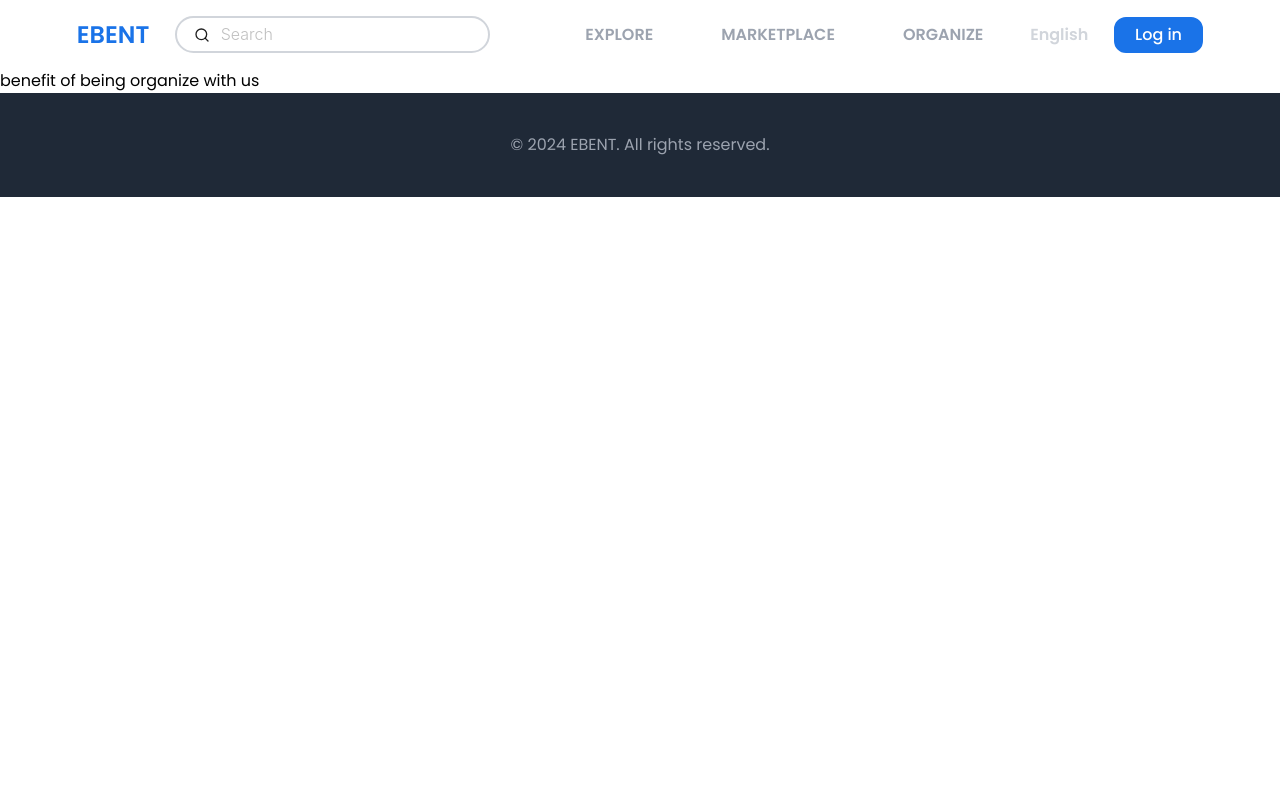
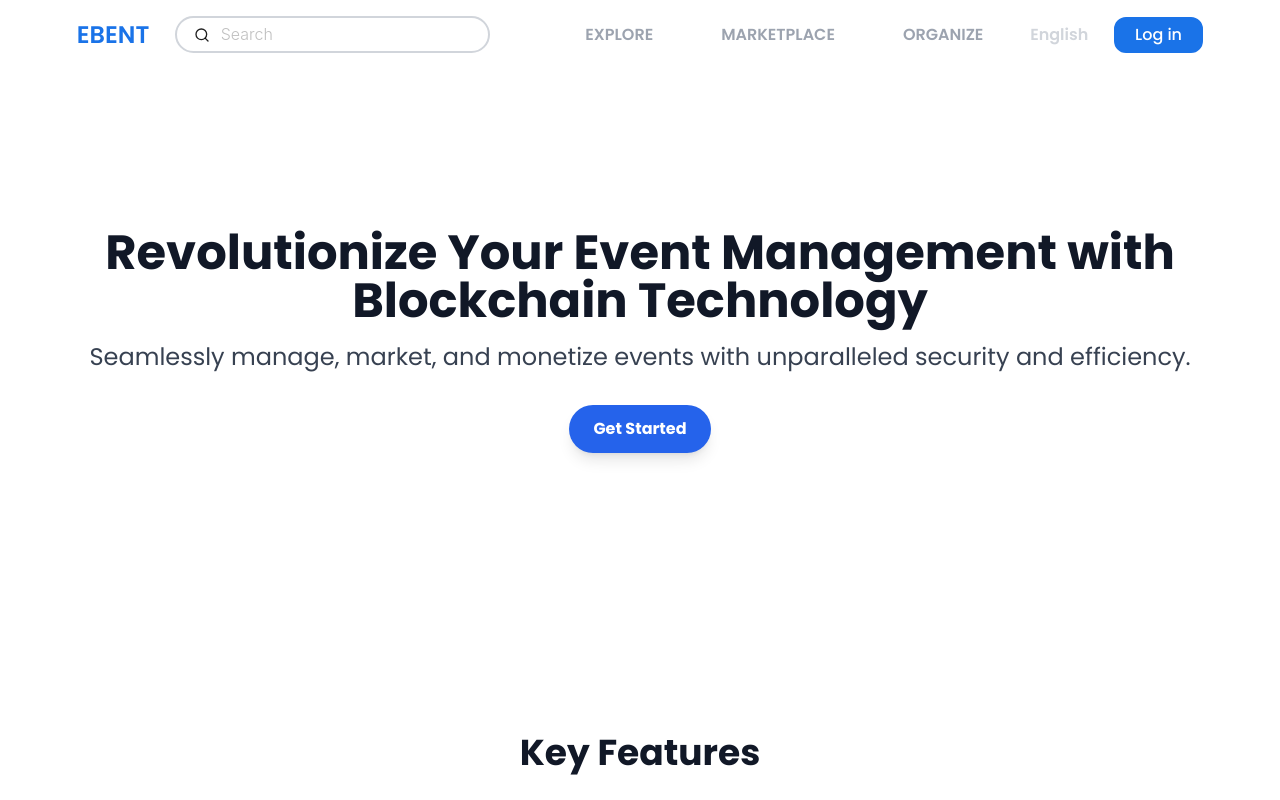
Before and after one commit to WTCHAI/Ebent, a Next.js app: page /benefit in a window 1280 px wide. Shown: the top 800 px of the page. Built offline with nearby package versions, Linux system fonts and the light colour scheme.

Commit message:
Re-routes organizer

```diff
--- a/src/app/(pages)/(organize)/benefit/page.tsx
+++ b/src/app/(pages)/(organize)/benefit/page.tsx
@@ -1,11 +1,25 @@
 import React from 'react'
+
+import Navigation from '@/components/navigator/navigation'
+import HeroSection from '@/components/organize/benefit/heroSection'
+import Feature from '@/components/organize/benefit/feature'
+import Guide from '@/components/organize/benefit/guide'
+import Benefit from '@/components/organize/benefit/benefit'
+import Cta from '@/components/organize/benefit/cta'
+
 
 type Props = {}
 
 export default function page({}: Props) {
   return (
     <div>
-        benefit of being organize with us
+        <>
+          <HeroSection/>
+          <Feature/>
+          <Guide/>
+          <Benefit/>
+          <Cta/>
+        </>
     </div>
   )
 }
--- a/src/app/page.tsx
+++ b/src/app/page.tsx
@@ -1,11 +1,8 @@
 import React from 'react'
 
 import Navigation from '@/components/navigator/navigation'
-import HeroSection from '@/components/home/heroSection'
-import Feature from '@/components/home/feature'
-import Guide from '@/components/home/guide'
-import Benefit from '@/components/home/benefit'
-import Cta from '@/components/home/cta'
+
+
 import Footer from '@/components/footer/footer'
 
 type Props = {}
@@ -15,13 +12,7 @@ export default function Home({}: Props) {
   return (
     <main className='w-full'>
         <Navigation/>
-        <>
-          <HeroSection/>
-          <Feature/>
-          <Guide/>
-          <Benefit/>
-          <Cta/>
-        </>
+
         <Footer/>
     </main>
   )
--- a/src/components/home/heroSection.tsx
+++ b/src/components/organize/benefit/heroSection.tsx
@@ -1,5 +1,9 @@
+
+import React from 'react'
+
 import Head from 'next/head'
-import React from 'react'
+
+import Link from 'next/link'
 
 type Props = {}
 
@@ -12,7 +16,7 @@ export default function HeroSection({}: Props) {
         <div className="container mx-auto text-center">
           <h1 className="text-4xl md:text-5xl font-bold text-gray-900">Revolutionize Your Event Management with Blockchain Technology</h1>
           <p className="mt-4 text-xl md:text-2xl text-gray-700">Seamlessly manage, market, and monetize events with unparalleled security and efficiency.</p>
-          <a href="#features" className="mt-8 inline-block bg-blue-600 text-white font-bold py-3 px-6 rounded-full shadow-lg hover:bg-blue-700 transition">Get Started</a>
+          <Link href="/about-us" className="mt-8 inline-block bg-blue-600 text-white font-bold py-3 px-6 rounded-full shadow-lg hover:bg-blue-700 transition">Get Started</Link>
         </div>
     </section>
   )
```
Also changed, not shown: src/components/organize/benefit/aboutUs.tsx (renamed from src/components/home/aboutUs.tsx), src/components/organize/benefit/benefit.tsx (renamed from src/components/home/benefit.tsx), src/components/organize/benefit/cta.tsx (renamed from src/components/home/cta.tsx), src/components/organize/benefit/feature.tsx (renamed from src/components/home/feature.tsx), src/components/organize/benefit/guide.tsx (renamed from src/components/home/guide.tsx).
